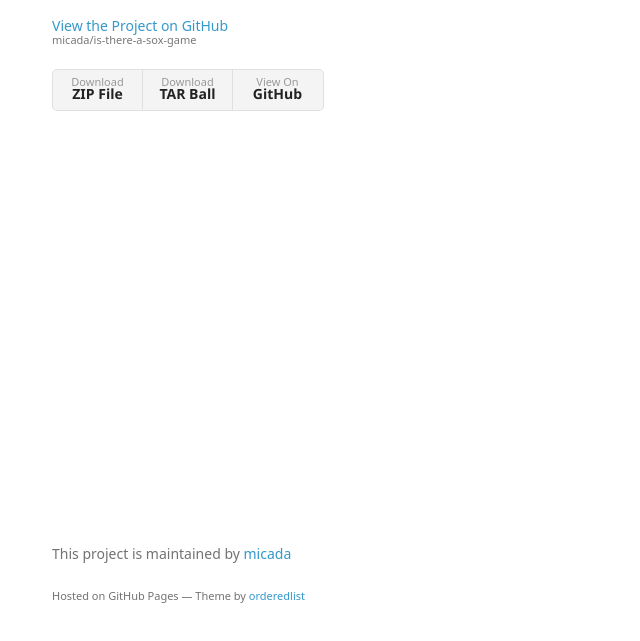
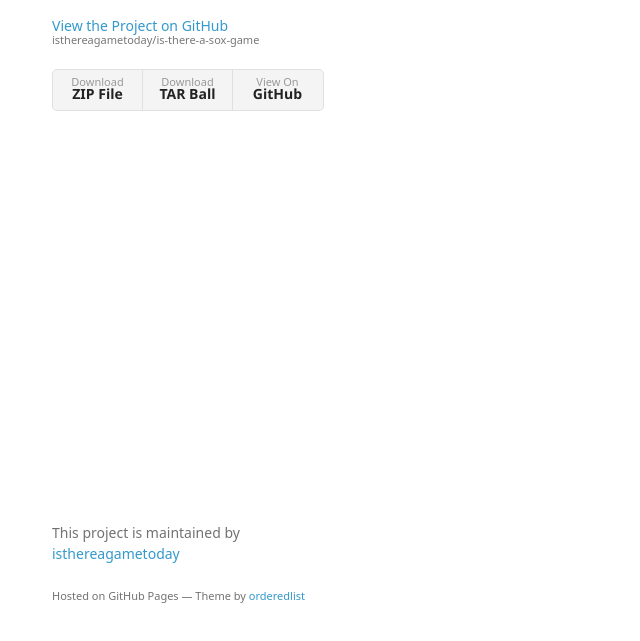
Before and after one commit to isthereagametoday/is-there-a-sox-game, a plain HTML site: page index.html in a window 1280 px wide. Shown: the part 125-766 px from the top of the page, without its empty margins (158-798 px from the left). Drawn offline with Linux system fonts and the light colour scheme; a web font is replaced by a local one.

Commit message:
Create gh-pages branch via GitHub

```diff
--- a/index.html
+++ b/index.html
@@ -3,7 +3,7 @@
   <head>
     <meta charset="utf-8">
     <meta http-equiv="X-UA-Compatible" content="chrome=1">
-    <title>Is There A Sox Game by micada</title>
+    <title>Is There A Sox Game by isthereagametoday</title>
 
     <link rel="stylesheet" href="stylesheets/styles.css">
     <link rel="stylesheet" href="stylesheets/github-light.css">
@@ -18,13 +18,13 @@
         <h1>Is There A Sox Game</h1>
         <p></p>
 
-        <p class="view"><a href="https://github.com/micada/is-there-a-sox-game">View the Project on GitHub <small>micada/is-there-a-sox-game</small></a></p>
+        <p class="view"><a href="https://github.com/isthereagametoday/is-there-a-sox-game">View the Project on GitHub <small>isthereagametoday/is-there-a-sox-game</small></a></p>
 
 
         <ul>
-          <li><a href="https://github.com/micada/is-there-a-sox-game/zipball/master">Download <strong>ZIP File</strong></a></li>
-          <li><a href="https://github.com/micada/is-there-a-sox-game/tarball/master">Download <strong>TAR Ball</strong></a></li>
-          <li><a href="https://github.com/micada/is-there-a-sox-game">View On <strong>GitHub</strong></a></li>
+          <li><a href="https://github.com/isthereagametoday/is-there-a-sox-game/zipball/master">Download <strong>ZIP File</strong></a></li>
+          <li><a href="https://github.com/isthereagametoday/is-there-a-sox-game/tarball/master">Download <strong>TAR Ball</strong></a></li>
+          <li><a href="https://github.com/isthereagametoday/is-there-a-sox-game">View On <strong>GitHub</strong></a></li>
         </ul>
       </header>
       <section>
@@ -32,7 +32,7 @@
 <a id="coming-soon-i-swear" class="anchor" href="#coming-soon-i-swear" aria-hidden="true"><span aria-hidden="true" class="octicon octicon-link"></span></a>Coming soon, I swear.</h3>
       </section>
       <footer>
-        <p>This project is maintained by <a href="https://github.com/micada">micada</a></p>
+        <p>This project is maintained by <a href="https://github.com/isthereagametoday">isthereagametoday</a></p>
         <p><small>Hosted on GitHub Pages &mdash; Theme by <a href="https://github.com/orderedlist">orderedlist</a></small></p>
       </footer>
     </div>
```
